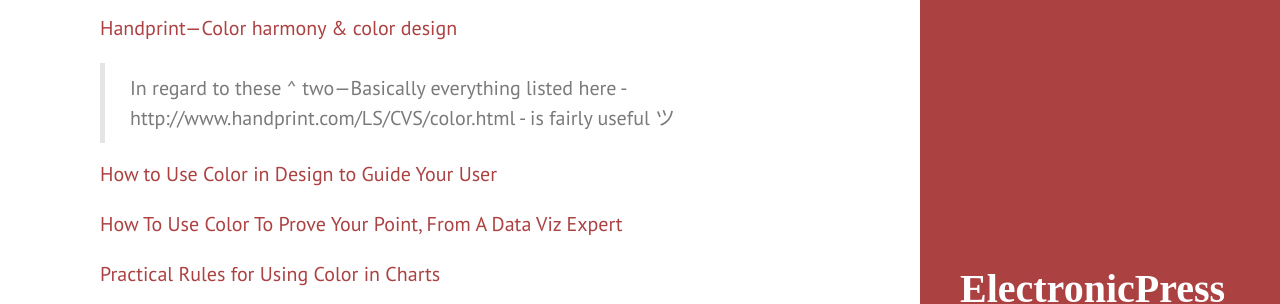
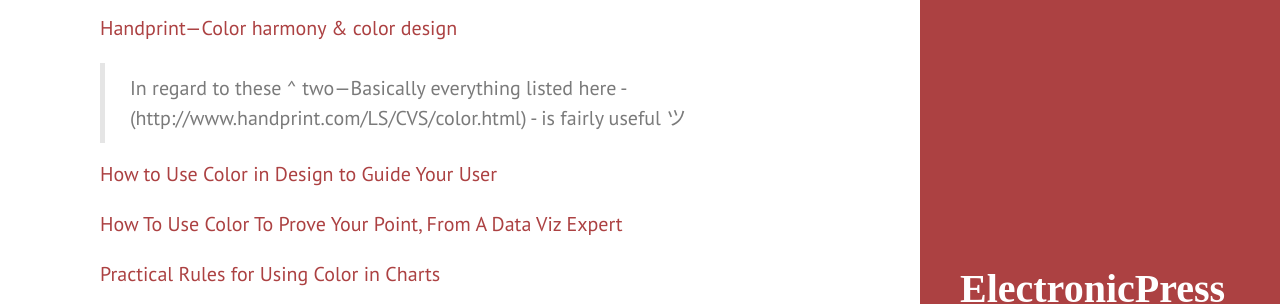
Before and after one commit to whitingx/whitingx.github.io, a Jekyll site: the page built from _posts/2017-04-27-colour-theory-links-resources.md, in a window 1280 px wide and 900 px high, scrolled down 971 px. Shown: the part 185-489 px from the top of the window. Built offline with Jekyll 4.4.1, drawn with Linux system fonts in a browser that asks for light colours; some web fonts are replaced; comment, search, counter and statistics services are not loaded; some of the changed lines change nothing that is shown.

Commit message:
Fix links

```diff
--- a/_posts/2017-04-27-colour-theory-links-resources.md
+++ b/_posts/2017-04-27-colour-theory-links-resources.md
@@ -4,7 +4,7 @@
 layout: post
 tags: [ui, colour, theory]
 ---
-A recent [UXDiscuss](http://uxdiscuss.com) event looking at the use of colour to enhance the users experience had me digging back through various resources I've gathered over time in relation to colour theory and UI design.
+A recent [UXDiscuss](http://uxdiscuss.com/use-colour-ux/) event looking at the use of colour to enhance the users experience had me digging back through various resources I've gathered over time in relation to colour theory and UI design.
 
 ![A Design Critique](https://raw.githubusercontent.com/whitingx/whitingx.github.io/master/_posts/images/colour-swatches.jpg "Colour Swatches"){: .blog-image }
 <span class="blog-image-caption">Colour Swatches</span>
@@ -23,7 +23,7 @@
 
 [Handprint—Color harmony & color design](http://www.handprint.com/HP/WCL/tech13.html)
 
-> In regard to these ^ two—Basically everything listed here - http://www.handprint.com/LS/CVS/color.html - is fairly useful ツ
+> In regard to these ^ two—Basically everything listed here - (http://www.handprint.com/LS/CVS/color.html) - is fairly useful ツ
 
 [How to Use Color in Design to Guide Your User](https://webdesignledger.com/how-to-use-color-in-design-to-guide-your-user/)
 
```
